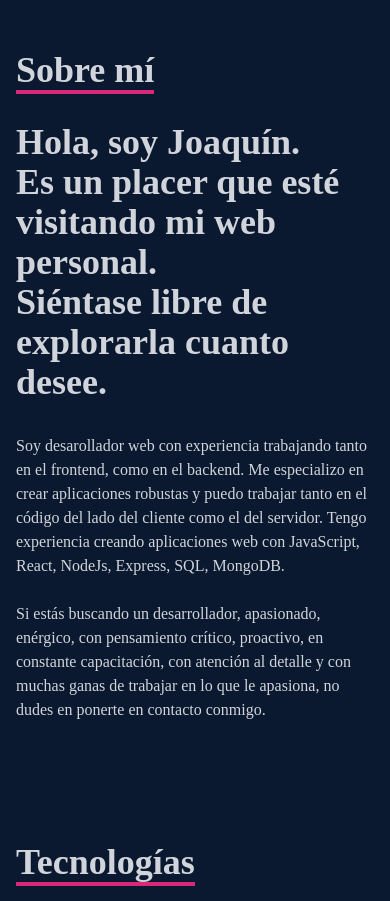
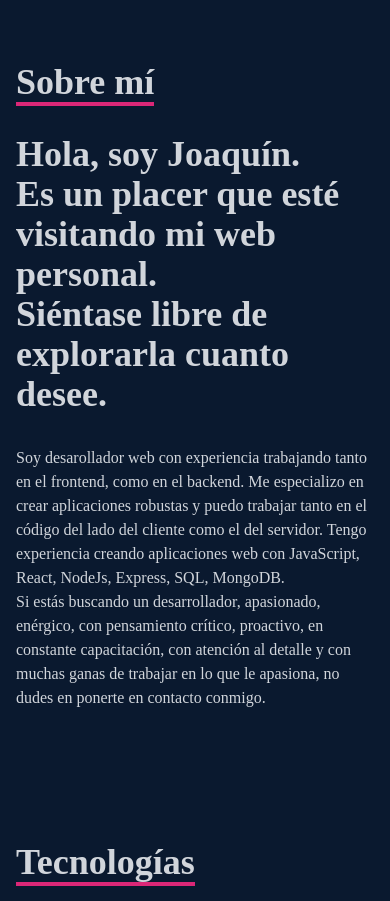
Before and after one commit to Joaquin-Garcia-Plante/Portfolio, a React (Create React App) app: page / in a window 390 px wide. Shown: the part 880-1781 px from the top of the page. Built offline with nearby package versions, Linux system fonts and the light colour scheme.

Commit message:
mejora del diseño responsive

```diff
--- a/src/components/About.jsx
+++ b/src/components/About.jsx
@@ -1,25 +1,55 @@
 import React from "react";
+import screenSize from "../hooks/useScreenSize";
 
 function About() {
+  let size = screenSize();
+  const responsive = function () {
+    if (size.width < 376) {
+      return (
+        <div>
+          <br />
+          <br />
+          <br />
+          <br />
+          <br />
+          <br />
+          <br />
+          <br />
+        </div>
+      );
+    }
+  };
   return (
     <div name="about" className="w-full h-screen bg-[#0a192f] text-gray-300">
       <div className="flex flex-col justify-center items-center w-full h-full">
         <div className="max-w-[1000px] w-full grid grid-cols-2 gap-8">
           <div className="sm:text-right pb-8 pl-4">
-            <p className="text-4xl font-bold inline border-b-4 border-pink-600">Sobre mí</p>
+            <p className="text-4xl font-bold inline border-b-4 border-pink-600">
+              Sobre mí
+            </p>
           </div>
           <div></div>
         </div>
         <div className="max-w-[1000px] w-full grid sm:grid-cols-2 gap-8 px-4">
           <div className="sm:text-right text-4xl font-bold">
-            <p>Hola, soy Joaquín. </p>
-            <p>Es un placer que esté visitando mi web personal.</p>
-            <p>Siéntase libre de explorarla cuanto desee.</p>
+            <p>
+              Hola, soy Joaquín. <br /> Es un placer que esté visitando mi web
+              personal. <br /> Siéntase libre de explorarla cuanto desee.
+            </p>
           </div>
           <div>
-            <p>Soy desarollador web con experiencia trabajando tanto en el frontend, como en el backend. Me especializo en crear aplicaciones robustas y puedo trabajar tanto en el código del lado del cliente como el del servidor. Tengo experiencia creando aplicaciones web con JavaScript, React, NodeJs, Express, SQL, MongoDB.</p>
-            <br />
-            <p>Si estás buscando un desarrollador, apasionado, enérgico, con pensamiento crítico, proactivo, en constante capacitación, con atención al detalle y con muchas ganas de trabajar en lo que le apasiona, no dudes en ponerte en contacto conmigo.</p>
+            <p>
+              Soy desarollador web con experiencia trabajando tanto en el
+              frontend, como en el backend. Me especializo en crear aplicaciones
+              robustas y puedo trabajar tanto en el código del lado del cliente
+              como el del servidor. Tengo experiencia creando aplicaciones web
+              con JavaScript, React, NodeJs, Express, SQL, MongoDB. <br /> Si
+              estás buscando un desarrollador, apasionado, enérgico, con
+              pensamiento crítico, proactivo, en constante capacitación, con
+              atención al detalle y con muchas ganas de trabajar en lo que le
+              apasiona, no dudes en ponerte en contacto conmigo.
+            </p>
+            {responsive()}
           </div>
         </div>
       </div>
--- a/src/components/Work.jsx
+++ b/src/components/Work.jsx
@@ -17,6 +17,7 @@ function Work() {
     <div name="work" className="w-full md:h-screen text-gray-300 bg-[#0a192f]">
       <div className="max-w-[1000px] mx-auto p-4 flex flex-col justify-center w-full h-full">
         <div className="pb-8">
+          <br />
           <p className="text-4xl font-bold inline border-b-4 text-gray-300 border-pink-600">
             Proyectos
           </p>
--- /dev/null
+++ b/src/hooks/useScreenSize.js
@@ -0,0 +1,23 @@
+import { useState, useEffect } from "react";
+
+const useScreenSize = () => {
+  const [width, setWidth] = useState(window.innerWidth);
+  const [height, setHeight] = useState(window.innerHeight);
+
+  useEffect(() => {
+    window.addEventListener("resize", handleResize);
+
+    return () => {
+      window.removeEventListener("resize", handleResize);
+    };
+  }, []);
+
+  const handleResize = () => {
+    setWidth(window.innerWidth);
+    setHeight(window.innerHeight);
+  };
+
+  return { width, height };
+};
+
+export default useScreenSize;
```
Also changed, not shown: src/components/Skills.jsx (+7 -2 lines).
